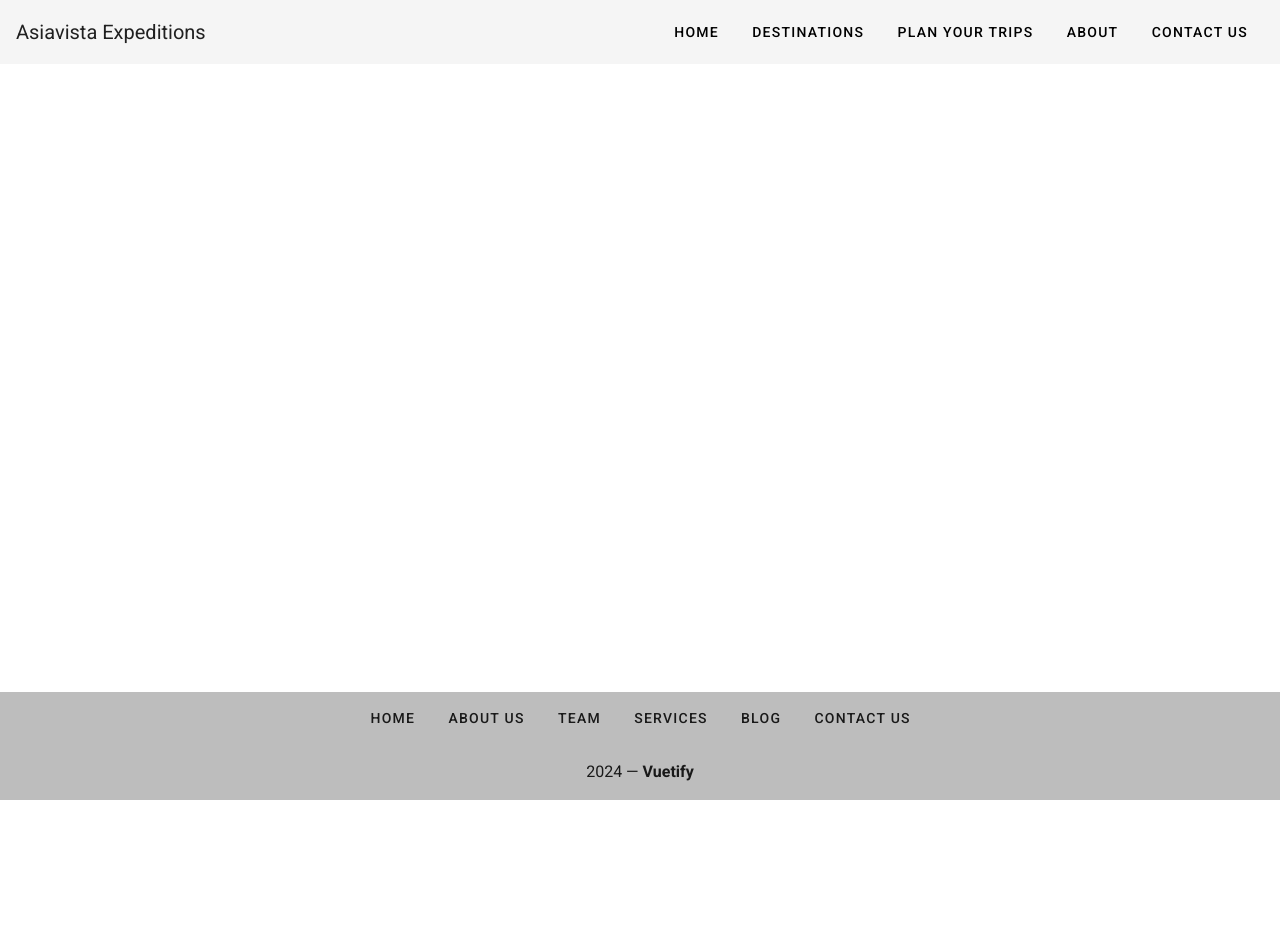
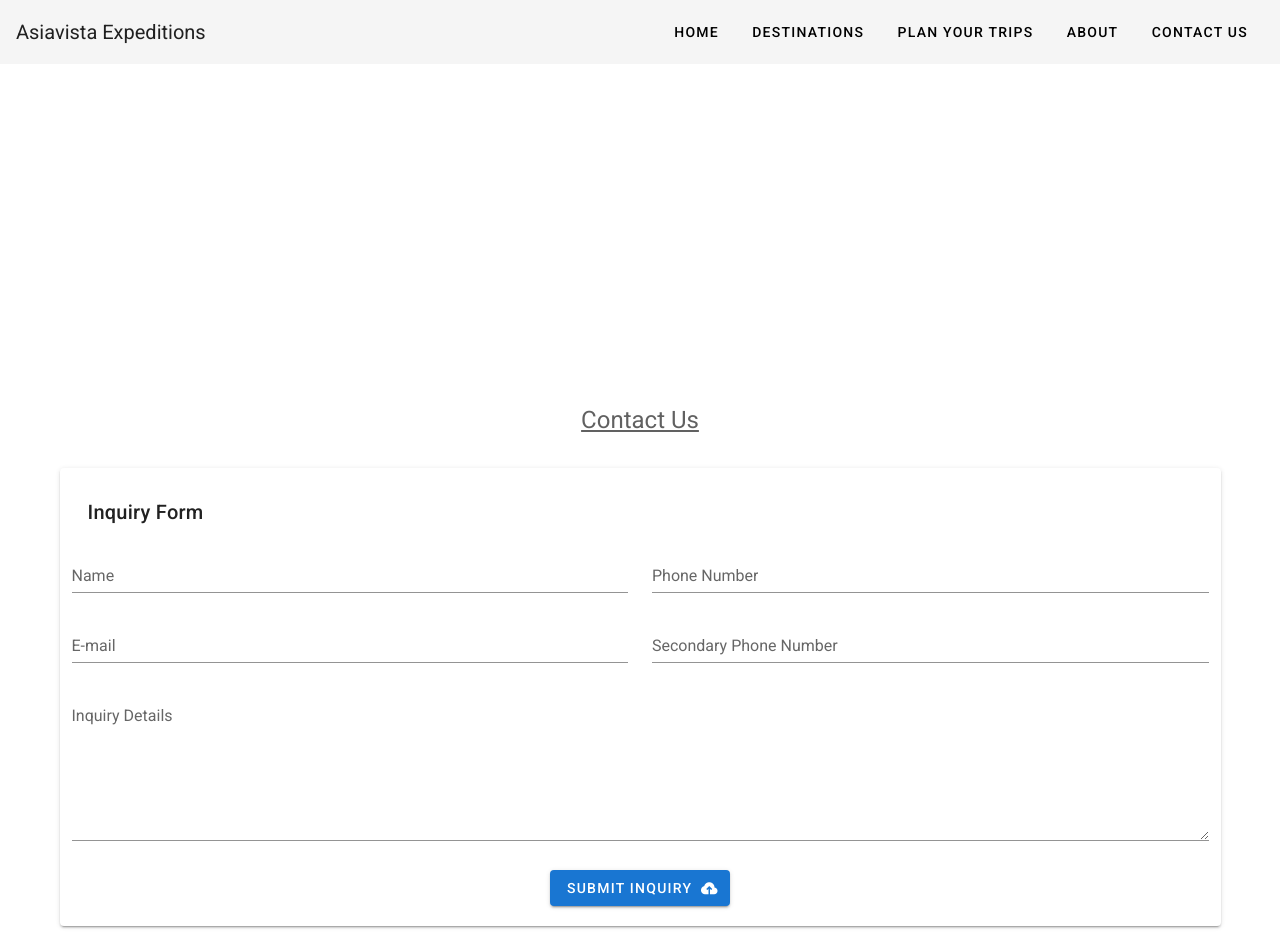
Before and after one commit to Thel101/tourism-app, a Vue app: page /contact in a window 1280 px wide. Shown: the top 952 px of the page. Before the commit the page ends 800 px from the top, so only its background shows below. Built offline with nearby package versions, Linux system fonts and the light colour scheme.

Commit message:
added ContactPage

```diff
--- a/src/views/Contact.vue
+++ b/src/views/Contact.vue
@@ -1,16 +1,47 @@
 <template>
   <div class="contact">
+    <Banner :src="'/assets/images/contactUs.jpg'"></Banner>
+    <h3 class="my-5 headline text-center text-decoration-underline text--darken-2 grey--text">Contact Us</h3>
+    <v-container>
+      <v-card class="pa-3">
+        <v-form ref="form" lazy-validation>
+          <v-card-title color="primary">Inquiry Form</v-card-title>
 
+          <v-row>
+            <v-col class="col-sm-12 col-md-6">
+              <v-text-field label="Name" required></v-text-field>
+
+              <v-text-field label="E-mail" required></v-text-field>
+            </v-col>
+            <v-col class="col-sm-12 col-md-6">
+              <v-text-field label="Phone Number" required></v-text-field>
+              <v-text-field label="Secondary Phone Number"></v-text-field>
+            </v-col>
+          </v-row>
+          <v-textarea label="Inquiry Details" hint="Hint text"></v-textarea>
+
+          <div class="text-center">
+            <v-btn color="primary" class="ma-2 white--text">
+              Submit Inquiry
+              <v-icon right dark>
+                mdi-cloud-upload
+              </v-icon>
+            </v-btn>
+          </div>
+        </v-form>
+      </v-card>
+
+    </v-container>
   </div>
 </template>
 
 <script>
-
+import Banner from '../components/Banner.vue';
 export default {
-
+  components: {
+    Banner
+  }
 }
 </script>
 
-<style>
-
-</style>
+<style></style>
```
Also changed, not shown: public/assets/images/contactUs.jpg (added).
